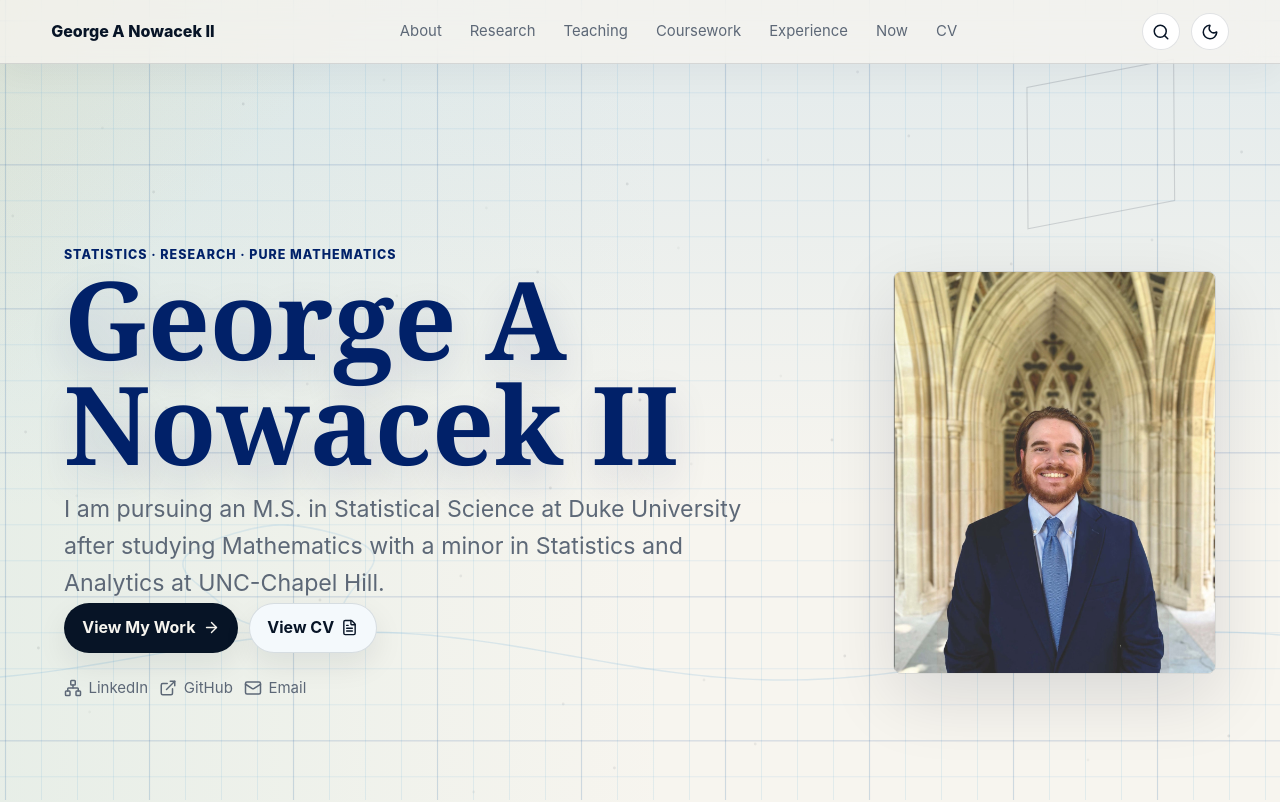
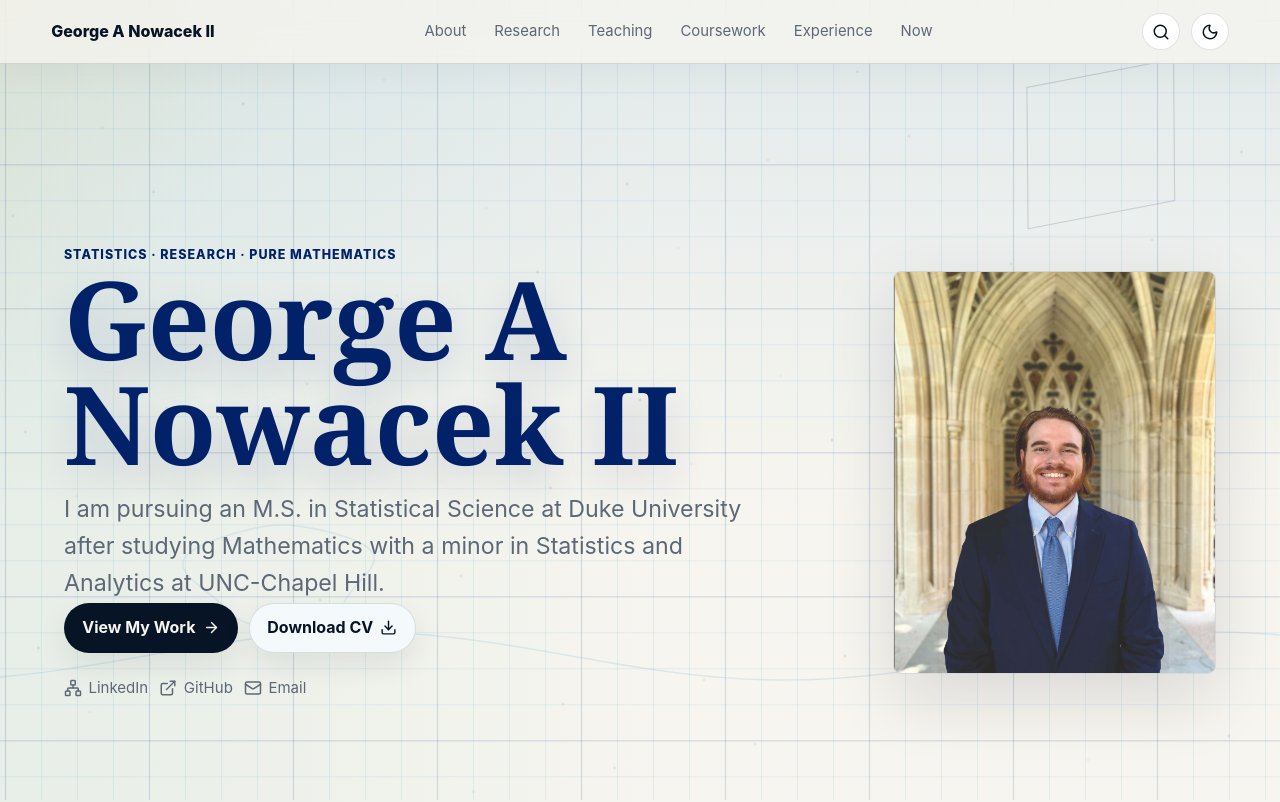
Before and after one commit to ganowacek/personal_website, a React (Vite) app: page / in a window 1280 px wide. Shown: the top 802 px of the page. Built offline with nearby package versions, Linux system fonts and the light colour scheme.

Commit message:
Replace embedded CV with download link

```diff
--- a/src/components/Layout.tsx
+++ b/src/components/Layout.tsx
@@ -24,7 +24,6 @@ export function Layout({ children, onNavigate }: LayoutProps) {
     ["Coursework", "#coursework"],
     ["Experience", "#experience"],
     ["Now", "/now"],
-    ["CV", "#cv"],
   ];
 
   return (
@@ -66,10 +65,7 @@ export function Layout({ children, onNavigate }: LayoutProps) {
           {siteConfig.linkedin ? <a href={siteConfig.linkedin} target="_blank" rel="noreferrer" aria-label="LinkedIn"><Network size={18} /></a> : null}
           {siteConfig.github ? <a href={siteConfig.github} target="_blank" rel="noreferrer" aria-label="GitHub"><ExternalLink size={18} /></a> : null}
           {siteConfig.email ? <a href={`mailto:${siteConfig.email}`} aria-label="Email"><Mail size={18} /></a> : null}
-          <a href="#cv" aria-label="CV" onClick={(event) => {
-            event.preventDefault();
-            onNavigate("#cv");
-          }}><FileText size={18} /></a>
+          {siteConfig.cvAvailable ? <a href={siteConfig.cv} download="George_Nowacek_CV.pdf" aria-label="Download CV"><FileText size={18} /></a> : null}
         </div>
       </footer>
     </>
--- a/src/lib/cv.ts
+++ /dev/null
@@ -1,14 +0,0 @@
-import { siteConfig } from "../data/site";
-
-export function downloadCv() {
-  if (!siteConfig.cvAvailable) {
-    return;
-  }
-
-  const link = document.createElement("a");
-  link.href = siteConfig.cv;
-  link.download = "George_Nowacek_CV.pdf";
-  document.body.appendChild(link);
-  link.click();
-  link.remove();
-}
--- a/src/pages/HomePage.tsx
+++ b/src/pages/HomePage.tsx
@@ -2,7 +2,6 @@ import {
   ArrowRight,
   Download,
   ExternalLink,
-  FileText,
   GraduationCap,
   Mail,
   Microscope,
@@ -15,7 +14,6 @@ import { publications } from "../data/publications";
 import { researchEntries } from "../data/research";
 import { researchInterests, selectedTools, siteConfig } from "../data/site";
 import { teaching } from "../data/teaching";
-import { downloadCv } from "../lib/cv";
 
 type HomePageProps = {
   onNavigate: (target: string) => void;
@@ -38,15 +36,15 @@ export function HomePage({ onNavigate }: HomePageProps) {
             <button className="button primary" type="button" onClick={() => onNavigate("#research")}>
               View My Work <ArrowRight aria-hidden="true" size={17} />
             </button>
-            <button
+            <a
               className="button secondary"
-              type="button"
-              onClick={() => onNavigate("#cv")}
-              disabled={!siteConfig.cvAvailable}
-              title="View CV"
+              href={siteConfig.cv}
+              download="George_Nowacek_CV.pdf"
+              aria-disabled={!siteConfig.cvAvailable}
+              title="Download CV"
             >
-              View CV <FileText aria-hidden="true" size={17} />
-            </button>
+              Download CV <Download aria-hidden="true" size={17} />
+            </a>
           </div>
           <div className="social-row" aria-label="Professional links">
             {siteConfig.linkedin ? <a href={siteConfig.linkedin} target="_blank" rel="noreferrer"><Network size={18} />LinkedIn</a> : null}
@@ -179,30 +177,8 @@ export function HomePage({ onNavigate }: HomePageProps) {
         </aside>
       </section>
 
-      <section className="section cv-contact" id="cv">
-        <div className="cv-panel">
-          <div className="cv-header">
-            <div>
-              <FileText aria-hidden="true" size={28} />
-              <p className="eyebrow">CV</p>
-              <h2>Curriculum Vitae</h2>
-              <p>
-                I keep my current CV visible here, with a download available for reference.
-              </p>
-            </div>
-            <button className="button secondary" type="button" onClick={downloadCv} disabled={!siteConfig.cvAvailable}>
-              Download CV <Download size={16} />
-            </button>
-          </div>
-          {siteConfig.cvAvailable ? (
-            <iframe
-              className="cv-frame"
-              src={`${siteConfig.cv}#view=FitH`}
-              title="George A Nowacek II CV"
-            />
-          ) : null}
-        </div>
-        <div className="contact-panel" id="contact">
+      <section className="section contact-section" id="contact">
+        <div className="contact-panel">
           <p className="eyebrow">Contact</p>
           <h2>Let's connect.</h2>
           <p>I can be reached by email, LinkedIn, or GitHub.</p>
--- a/src/styles.css
+++ b/src/styles.css
@@ -275,7 +275,6 @@ input {
 .button.secondary,
 .palette,
 .research-card,
-.cv-panel,
 .contact-panel,
 .education-panel,
 .now-card {
@@ -338,7 +337,6 @@ input {
 }
 
 .section-header h2,
-.cv-panel h2,
 .contact-panel h2,
 .now-card h2 {
   margin: 0.25rem 0 0;
@@ -354,9 +352,9 @@ input {
 }
 
 .split-section,
-.cv-contact {
+.contact-section {
   display: grid;
-  grid-template-columns: minmax(0, 1fr) minmax(18rem, 0.54fr);
+  grid-template-columns: 1fr;
   gap: clamp(1.5rem, 4vw, 3.5rem);
   align-items: start;
 }
@@ -366,7 +364,6 @@ input {
 }
 
 .about-section > p,
-.cv-panel p,
 .contact-panel p {
   color: var(--muted);
 }
@@ -385,7 +382,6 @@ input {
 }
 
 .research-card,
-.cv-panel,
 .contact-panel,
 .education-panel,
 .now-card {
@@ -529,7 +525,6 @@ input {
 .teaching-list article,
 .timeline article,
 .education-panel,
-.cv-panel,
 .contact-panel,
 .now-card {
   transition: transform 180ms ease, border-color 180ms ease, box-shadow 180ms ease;
@@ -538,7 +533,6 @@ input {
 .research-card:hover,
 .publication:hover,
 .education-panel:hover,
-.cv-panel:hover,
 .now-card:hover {
   border-color: color-mix(in srgb, var(--blue) 45%, var(--line));
   box-shadow: 0 18px 42px rgba(7, 20, 38, 0.08);
@@ -601,33 +595,6 @@ input {
   margin-top: 0.45rem;
   color: var(--muted);
   line-height: 1.45;
-}
-
-.cv-contact {
-  display: grid;
-  grid-template-columns: 1fr;
-  align-items: stretch;
-}
-
-.cv-header {
-  display: flex;
-  align-items: start;
-  justify-content: space-between;
-  gap: 1rem;
-  margin-bottom: 1.2rem;
-}
-
-.cv-header svg {
-  color: var(--deep-blue);
-}
-
-.cv-frame {
-  display: block;
-  width: 100%;
-  min-height: min(78svh, 62rem);
-  border: 1px solid var(--line);
-  border-radius: 8px;
-  background: var(--surface);
 }
 
 .contact-panel {
@@ -786,7 +753,7 @@ code {
 
   .hero,
   .split-section,
-  .cv-contact,
+  .contact-section,
   .research-grid,
   .now-grid {
     grid-template-columns: 1fr;
@@ -811,15 +778,9 @@ code {
     max-width: 12rem;
   }
 
-  .hero-actions .button,
-  .cv-header .button,
-  .cv-panel .button {
+  .hero-actions .button {
     width: 100%;
     justify-content: center;
-  }
-
-  .cv-header {
-    display: grid;
   }
 
   .hero h1,
```
